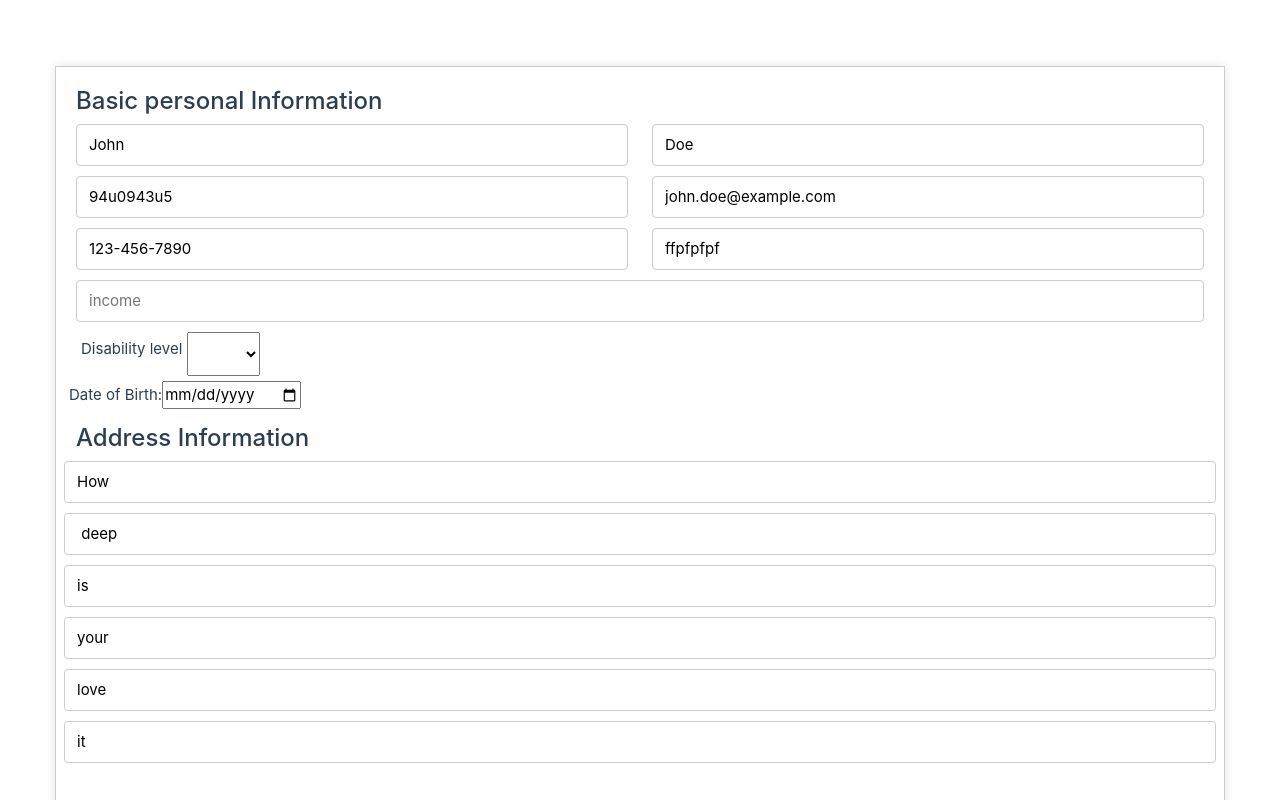
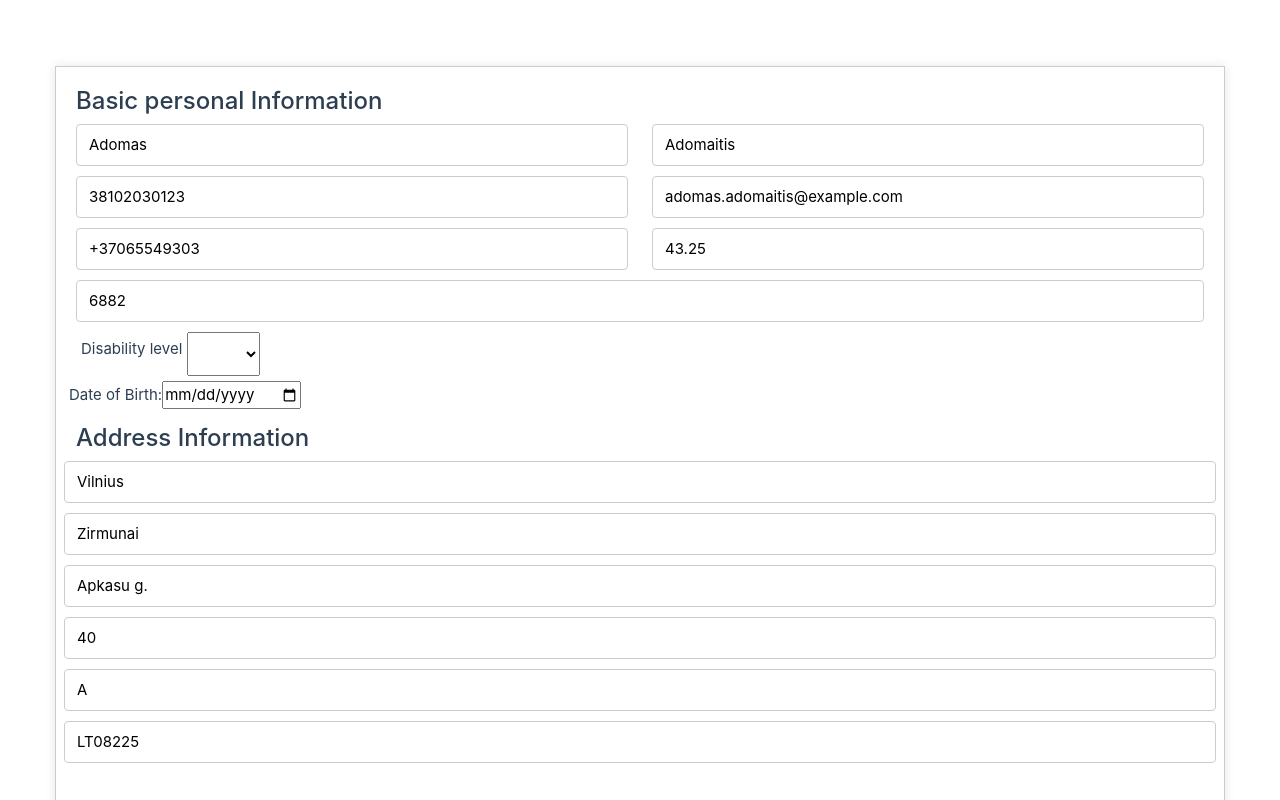
Before and after one commit to SemiColon-SemiPro/hack4vilnius, a Vue app in the folder frontend/: page /ApplicantRegistration in a window 1280 px wide. Shown: the part 300-1100 px from the top of the page. Built offline with nearby package versions, Linux system fonts and the light colour scheme.

Commit message:
minor fix

```diff
--- a/frontend/src/components/clientInfo.vue
+++ b/frontend/src/components/clientInfo.vue
@@ -155,22 +155,22 @@ const familyMembers = ref([]);
 const persDisable = ref("none")
 
 
-const city = ref('How');
-const district = ref(' deep');
-const street = ref('is');
-const houseNumber = ref('your');
-const flatNumber = ref('love');
-const zipCode = ref('it');
+const city = ref('Vilnius');
+const district = ref('Zirmunai');
+const street = ref('Apkasu g.');
+const houseNumber = ref('40');
+const flatNumber = ref('A');
+const zipCode = ref('LT08225');
 
 const updateFamilyMembers = () => {
   const newLength = numFamilyMembers.value;
   while (familyMembers.value.length < newLength) {
     familyMembers.value.push({
-      name: 'Default Name',
-      lastName: 'Default Last Name',
-      dateOfBirth: '01/01/2000',
+      name: 'Marta',
+      lastName: 'Adomaitis',
+      dateOfBirth: '01/02/2000',
       disabilityLevel: "none",
-      idNumber: "123"
+      idNumber: "40002010099"
     });
   }
   while (familyMembers.value.length > newLength) {
@@ -181,14 +181,14 @@ const updateFamilyMembers = () => {
 watch(numFamilyMembers, updateFamilyMembers);
 
 // Text/Number Input refs
-const idNumber = ref('94u0943u5');
-const name = ref('John');
-const lastName = ref('Doe');
-const email = ref('john.doe@example.com');
-const phoneNumber = ref('123-456-7890');
-const address = ref("ffpfpfpf")
-const incomeHousehold = ref()
-const personalDateOfBirth = ref('01/01/2000')
+const idNumber = ref('38102030123');
+const name = ref('Adomas');
+const lastName = ref('Adomaitis');
+const email = ref('adomas.adomaitis@example.com');
+const phoneNumber = ref('+37065549303');
+const address = ref("43.25")
+const incomeHousehold = ref(6882)
+const personalDateOfBirth = ref('03/02/1981')
 
 // Checkbox refs
 const youngFamilies = ref(false);
--- a/frontend/src/views/newUserList.vue
+++ b/frontend/src/views/newUserList.vue
@@ -19,7 +19,7 @@
               {{ app.id }}
             </router-link>
           </td>
-          <td>8</td>
+          <td>{{ getRandomDays(10) }}</td>
           <td>
             <button type="button" @click="cancelApplication(app.id)">
               Approve
@@ -35,6 +35,11 @@
 import { ref } from 'vue';
 import { RouterView } from 'vue-router';
 import router from '../router/index';
+
+function getRandomDays(max: number) {
+  return Math.floor(Math.random() * max);
+}
+
 function cancelApplication(id: string) {
   let idx = 0;
   listOfApplications.value.forEach(app => {
--- a/frontend/src/views/offeredUserList.vue
+++ b/frontend/src/views/offeredUserList.vue
@@ -25,6 +25,9 @@
 
 <script setup lang="ts">
 import { ref } from "vue";
+
+
+
 function cancelTheOffer(index: number) {
   houses.value.splice(index, 1);
 } const houses = ref([
--- a/frontend/src/views/userListRanking.vue
+++ b/frontend/src/views/userListRanking.vue
@@ -20,7 +20,7 @@
               <td>{{ listOfApplications.indexOf(application) + 1 }}</td>
               <td>{{ application.score }}</td>
               <td>{{ application.id }}</td>
-              <td>{{ getRandomDays(50) }}</td>
+              <td>{{ getRandomDays(10) }}</td>
             </tr>
           </tbody>
         </table>
```
